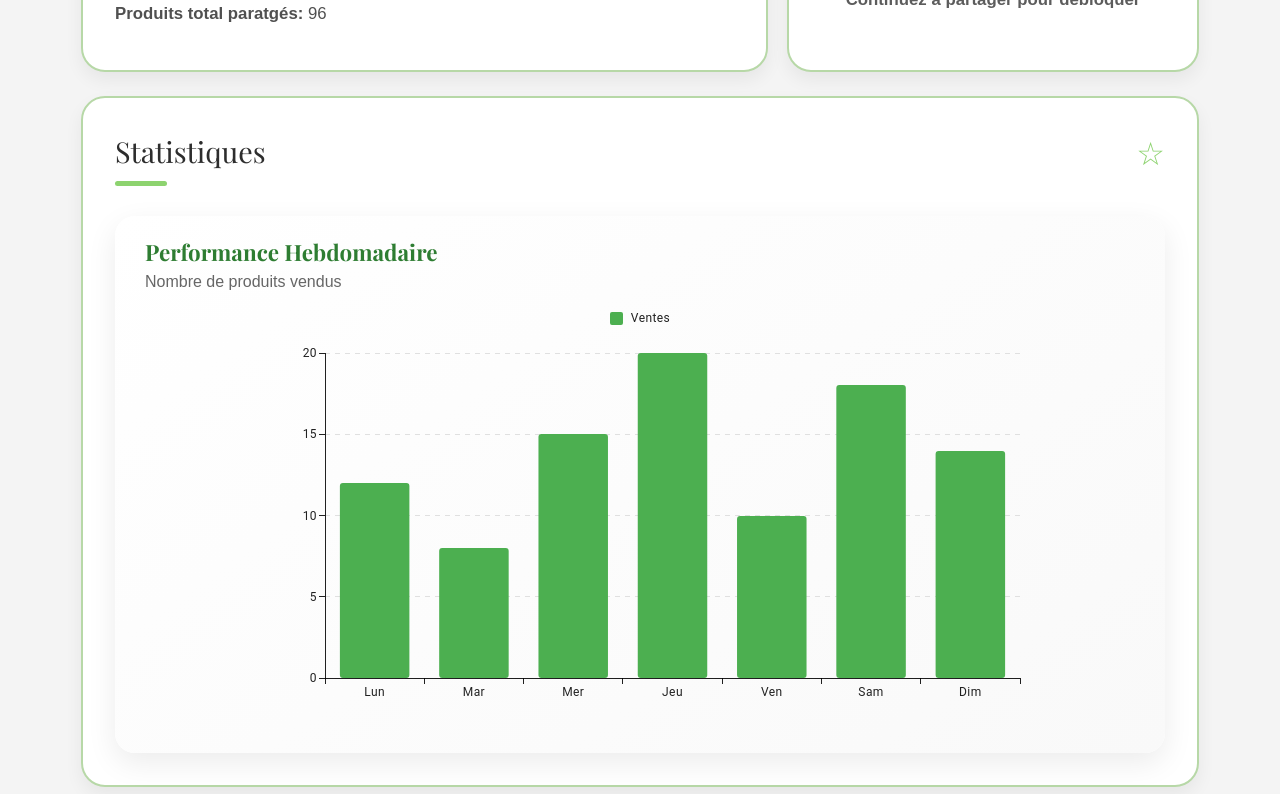
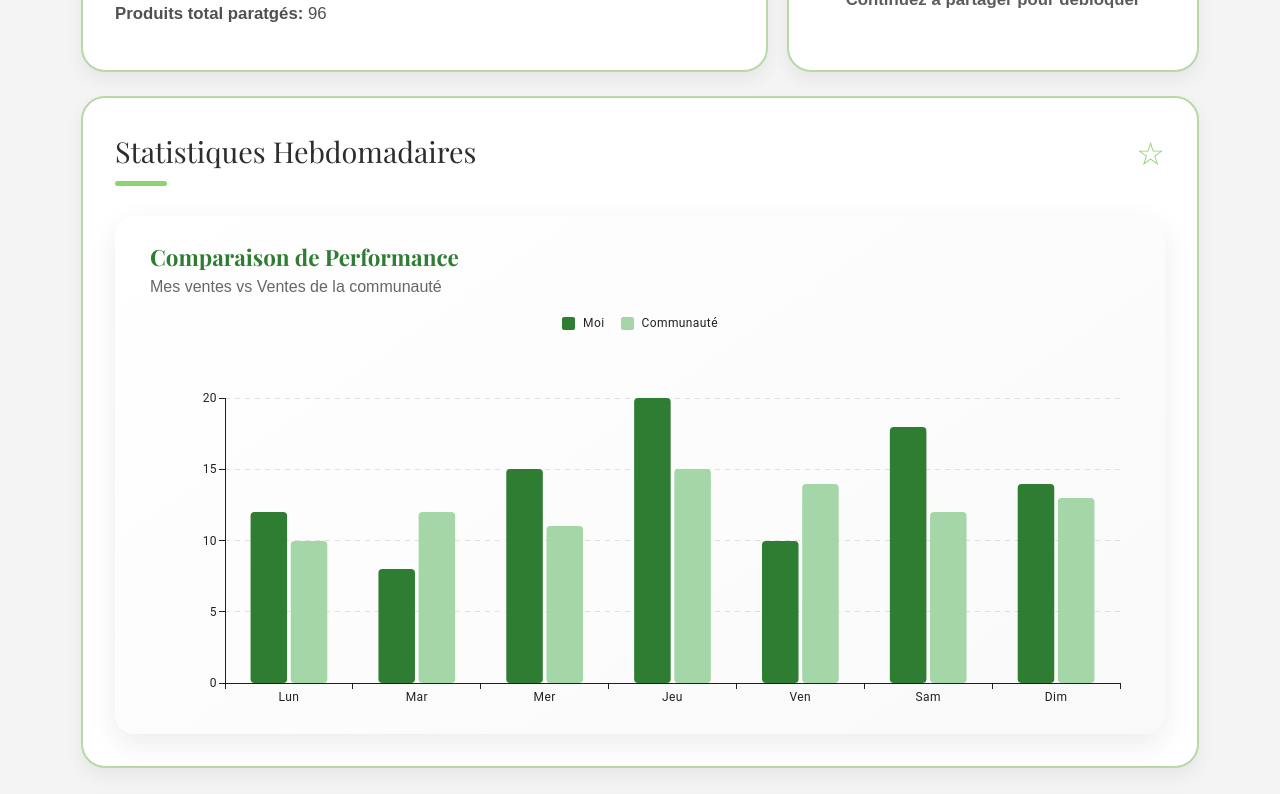
Before and after one commit to ItokianaRAKT/anti-gaspillage, a React (Vite) app: page /anti-gaspillage/Profil in a window 1280 px wide. Shown: the part 980-1774 px from the top of the page. Built offline with nearby package versions, Linux system fonts and the light colour scheme.

Commit message:
feat: add community stats

```diff
--- a/src/components/features/statHebdo.tsx
+++ b/src/components/features/statHebdo.tsx
@@ -1,58 +1,76 @@
 import { BarChart } from '@mui/x-charts/BarChart';
+import { Box } from '@mui/material';
 
+const xLabels = ['Lun', 'Mar', 'Mer', 'Jeu', 'Ven', 'Sam', 'Dim'];
 const uData = [12, 8, 15, 20, 10, 18, 14];
-const xLabels = ['Lun', 'Mar', 'Mer', 'Jeu', 'Ven', 'Sam', 'Dim'];
-
+const commuData = [10, 12, 11, 15, 14, 12, 13];
 
 const StatHebdo = () => {
   return (
     <section className="ranking-card mb-7">
       <div className="ranking-header">
         <div>
-          <h2>Statistiques</h2>
+          <h2>Statistiques Hebdomadaires</h2>
           <div className="section-underline"></div>
         </div>
         <span className="ranking-star">☆</span>
       </div>
 
-
-      <div style={{
+      <Box sx={{
         marginTop: '30px',
-        padding: '20px',
+        padding: { xs: '15px', md: '25px' },
         background: 'linear-gradient(145deg, #ffffff, #f9f9f9)',
         borderRadius: '20px',
-        boxShadow: '0 10px 30px rgba(0,0,0,0.08)'
+        boxShadow: '0 10px 30px rgba(0,0,0,0.08)',
+        width: '100%',
+        boxSizing: 'border-box'
       }}>
         <div style={{ marginBottom: '10px', paddingLeft: '10px' }}>
           <h3 style={{ margin: 0, fontSize: '1.4rem', color: '#2e7d32', fontWeight: 700 }}>
-            Performance Hebdomadaire
+            Comparaison de Performance
           </h3>
-          <p style={{ margin: 0, fontSize: '1rem', color: '#666' }}>Nombre de produits vendus</p>
+          <p style={{ margin: 0, fontSize: '1rem', color: '#666' }}>
+            Mes ventes vs Ventes de la communauté
+          </p>
         </div>
 
+        <Box sx={{ width: '100%', overflowX: 'auto', overflowY: 'hidden' }}>
+          <Box sx={{ minWidth: '600px', height: 400 }}>
             <BarChart
-          width={800}
-          height={400}
               series={[
                 {
                   data: uData,
-              label: 'Ventes',
-              color: '#4caf50',
+                  label: 'Moi',
+                  color: '#2e7d32',
+                },
+                {
+                  data: commuData,
+                  label: 'Communauté',
+                  color: '#a5d6a7',
                 }
               ]}
               xAxis={[{
                 scaleType: 'band',
                 data: xLabels,
-            categoryGapRatio: 0.3,
+                categoryGapRatio: 0.4,
               }]}
-          yAxis={[{
-            min: 0,
-            max: 20,
-            tickNumber: 5,
-          }]}
+              height={400}
+              margin={{ left: 40, right: 20, top: 60, bottom: 30 }}
+              slotProps={{
+                legend: {
+                  direction: 'horizontal',
+                  position: { vertical: 'top', horizontal: 'center' },
+
+                },
+              }}
               sx={{
                 '.MuiBarElement-root': {
-              rx: 3,
+                  rx: 4,
+                },
+                '.MuiBarElement-series-auto-1': {
+                  stroke: '#2e7d32',
+                  strokeWidth: 1,
+                  strokeDasharray: '4 3',
                 },
                 '.MuiChartsGrid-line': {
                   strokeDasharray: '5 5',
@@ -60,9 +78,10 @@ const StatHebdo = () => {
                 },
               }}
               grid={{ horizontal: true }}
-          margin={{ left: 40, right: 20, top: 20, bottom: 30 }}
             />
-      </div>
+          </Box>
+        </Box>
+      </Box>
     </section>
   );
 };
```
Lines whose indentation alone changed are shown as unchanged.
